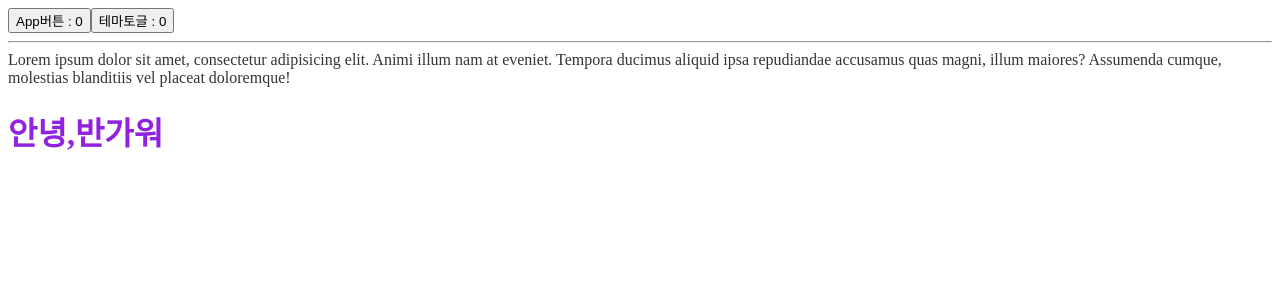
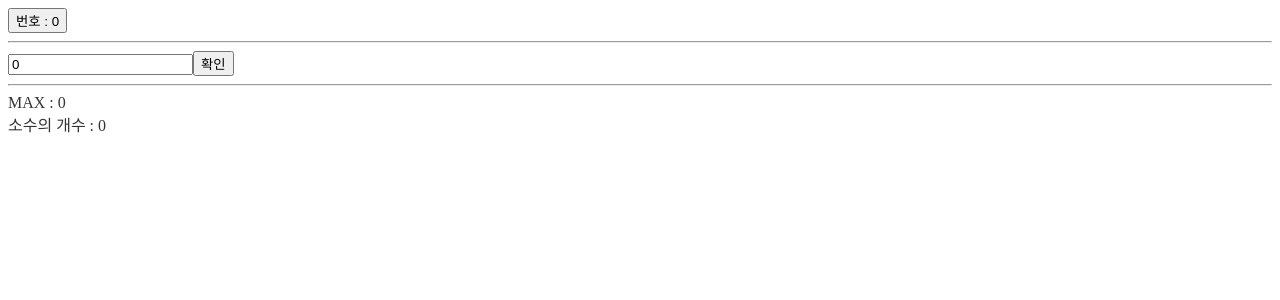
Before and after one commit to RyuJaeYoon/2023-04-react-test, a React (Create React App) app: page / in a window 1280 px wide. Shown: the top 300 px of the page. Built offline with nearby package versions, Linux system fonts and the light colour scheme.

Commit message:
useMemo를 사용하여 쓸데없는 연산 줄이기

```diff
--- a/src/App.js
+++ b/src/App.js
@@ -1,39 +1,77 @@
-import React, {useState, useEffect} from "react";
+import React, {useState, useMemo} from "react";
 
-let AppCallCount=0;
+function isPrimeNumber(no) {
+  for ( let i = 2; i < no; i++){
+      if(i*i > no){
+          break
+      }
+
+      if( no % i == 0) {
+          return false;
+      }
+  }
+
+  return true;
+}
+
+function getPrimeNumbers(max)
+{
+  const primeNumbers = [];
+  for (let i = 2; i <= max; i++ ){
+      if ( isPrimeNumber(i)){
+          primeNumbers.push(i);
+      }
+  }
+
+  return primeNumbers;
+}
+
+function getPrimeNumbersCount(max){
+  return getPrimeNumbers(max).length;
+}
 
 function App() {
-  AppCallCount++;
-  console.log(`AppCallCount : ${AppCallCount}`);
+  const [inputedNo, setInputedNo] = useState(0);
+  const [no, setNo] = useState(0);
 
-  const [no, setNo] =useState(0);
-  const [isDark, setIsDark] = useState(false);
+  const primeNumbersCount = useMemo(() => getPrimeNumbersCount(inputedNo),[inputedNo])
 
-  useEffect(()=> {
-    const html = document.getElementsByTagName("html")[0];
 
-    if (isDark) {
-      html.classList.add('dark');
+  const onSubmit = (e) => {
+    e.preventDefault();
+
+    const form = e.target;
+
+    form.number.value = form.number.value. trim();
+
+    if( form.number.value.length == 0){
+      alert('숫자를 입력해주세요.');
+      form.number.focus();
+
+      return;
     }
-    else {
-      html.classList.remove("dark");
-    }
-  })
+
+    const number = form.number.valueAsNumber;
+    form.number.focus();
+
+    setInputedNo(number);
+  };
   return (
-    <>
-     <div>
-      <button className="btn btn-outline" onClick={() => setNo(no+1)}>App버튼 : {no}</button>
-      <button className="btn btn-outline" onClick={() => setIsDark(!isDark)}>테마토글 : {no}</button>
-
+     <>
+      <button onClick={() => setNo(no+1)}>번호 : {no}</button>
       <hr />
-
-      <div>
-        Lorem ipsum dolor sit amet, consectetur adipisicing elit. Animi illum nam at eveniet. Tempora ducimus aliquid ipsa repudiandae accusamus quas magni, illum maiores? Assumenda cumque, molestias blanditiis vel placeat doloremque!
-      </div>
-
-      <h1 className= "color-primary">안녕,반가워</h1>
-     </div>
-    </>
+      <form onSubmit={onSubmit}>
+        <input
+          type="number"
+          name="number"
+          placeholder="숫자를 입력해주세요."
+          defaultValue="0"
+        />
+        <input type="submit" value="확인" />
+        <hr />
+        <div>MAX : {inputedNo}</div>
+        <div>소수의 개수 : {primeNumbersCount}</div>
+      </form></>
   );
 }
 export default App;
--- a/src/index.css
+++ b/src/index.css
@@ -1,6 +1,6 @@
-@tailwind base;
+/* @tailwind base;
 @tailwind components;
-@tailwind utilities;
+@tailwind utilities; */
 
 @font-face {
     font-family: "GmarketSansMedium";
```
